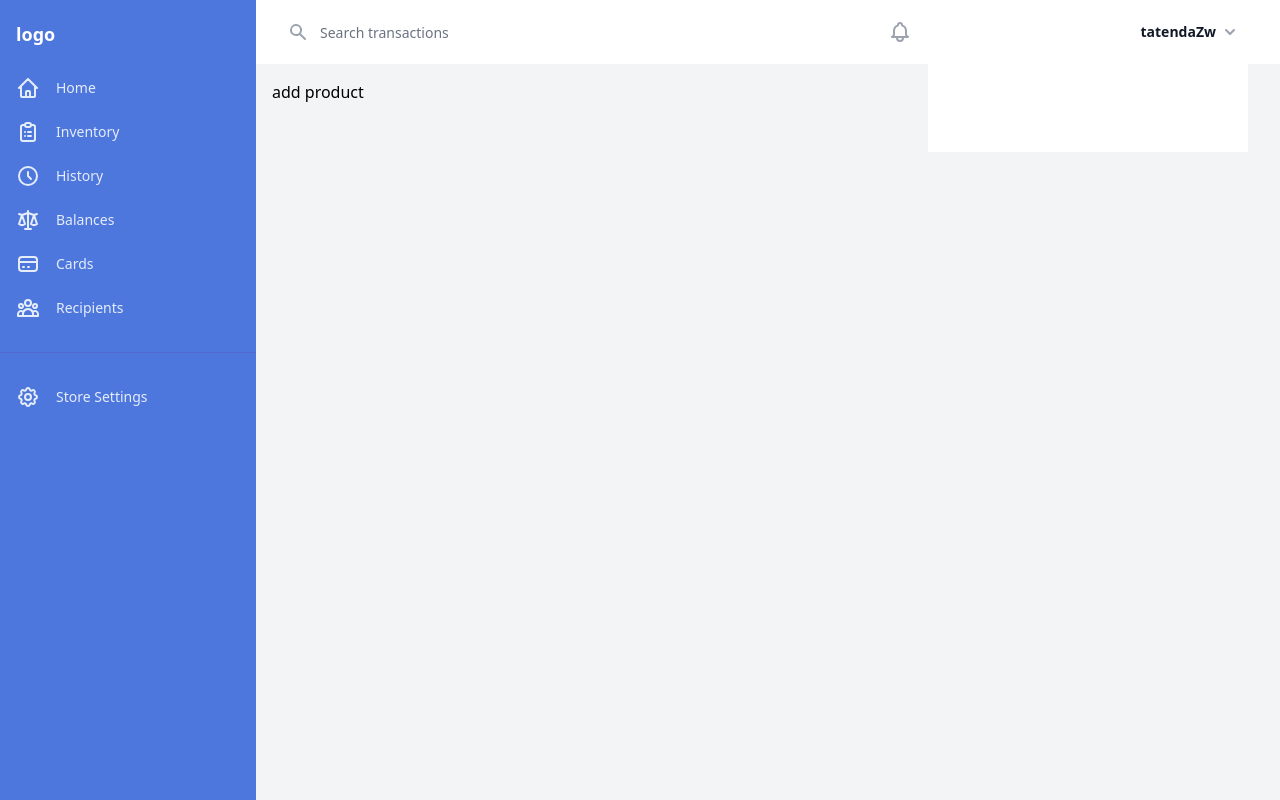
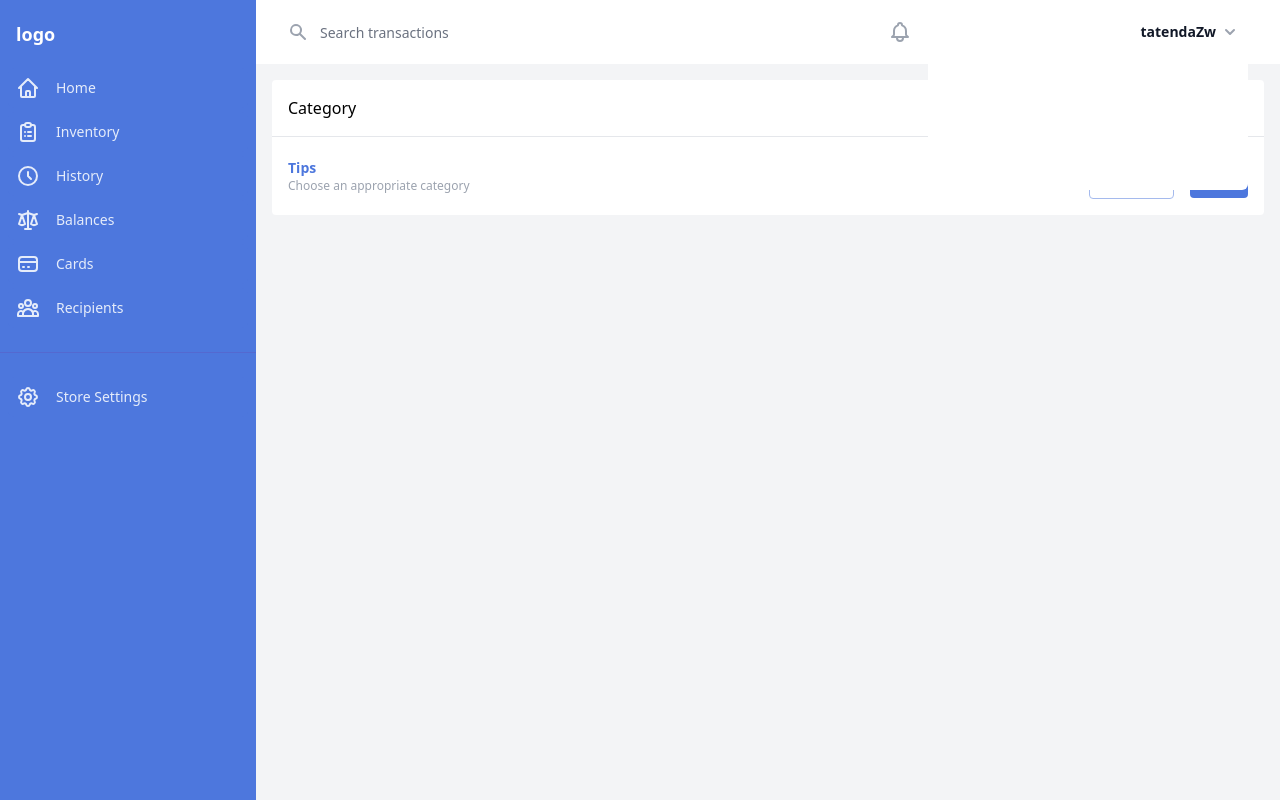
Before and after one commit to tatendabakozw/trolliey, a React (Create React App) app: page /dashboard/addproduct in a window 1280 px wide. Built offline with nearby package versions, Linux system fonts and the light colour scheme; the HTML template or start-up script is replaced by a standard one; what @tailwindcss/typography would draw is missing.

Commit message:
feat: added state machine to add product page for each step whrn adding a product

```diff
--- a/src/App.jsx
+++ b/src/App.jsx
@@ -10,7 +10,7 @@ import Cards from './dashboard/Cards';
 import Receipts from './dashboard/Receipts';
 import Inventory from './dashboard/Inventory';
 import StoreInfo from './dashboard/StoreInfo';
-import AddProduct from './dashboard/AddProduct';
+import AddProduct from './dashboard/AddProduct/AddProduct';
 
 function App() {
   return (
@@ -23,8 +23,8 @@ function App() {
         <Route path='/dashboard/cards' component={Cards} />
         <Route path='/dashboard/receipts' component={Receipts} />
         <Route path='/dashboard/settings' component={StoreInfo} />
+        <Route path='/dashboard/addproduct' component={AddProduct} />
         <Route path='/dashboard/inventory' component={Inventory} />
-        <Route path='/dashboard/addproduct' component={AddProduct} />
         <Route exact path='/dashboard' component={Dashboard} />
         <Route exact path='/' component={Home} />
         <Route path='*' component={NotFound} />
--- a/src/dashboard/AddProduct.jsx
+++ /dev/null
@@ -1,14 +0,0 @@
-import React from 'react'
-import DashboardLayout from '../layouts/DashboardLayout'
-
-function AddProduct() {
-    return (
-        <DashboardLayout>
-            <div className="p-4">
-                add product
-            </div>
-        </DashboardLayout>
-    )
-}
-
-export default AddProduct
--- /dev/null
+++ b/src/dashboard/AddProduct/AddProduct.jsx
@@ -0,0 +1,114 @@
+import React from 'react'
+import { useState } from 'react';
+import DashboardLayout from '../../layouts/DashboardLayout'
+import Category from './Category';
+import Description from './Description';
+import Pricing from './Pricing';
+
+
+function AddProduct() {
+
+    const [state, setState] = useState({
+        step: 1,
+        category: '',
+        sub_category: '',
+        category_picture: '',
+        name: '',
+        description: '',
+        condition: '',
+        type: '',
+        subtitile: '',
+        price: '',
+        discount: '',
+        in_stock: '',
+        pictures: ''
+    })
+
+    // go back to previous page
+    const prevStep = () => {
+        const { step } = state;
+        setState({ step: step - 1 });
+    }
+
+    // proceed to the next step
+    const nextStep = () => {
+        const { step } = state;
+        setState({ step: step + 1 });
+    }
+
+    // handle field change
+    const handleChange = input => e => {
+        setState({ [input]: e.target.value });
+    }
+
+    // desctructuring values from state
+    const { step } = state;
+
+    const { category,
+        sub_category,
+        category_picture,
+        name,
+        description,
+        condition,
+        type,
+        subtitile,
+        price,
+        discount,
+        in_stock,
+        pictures } = state;
+
+    const values = {
+        category,
+        sub_category,
+        category_picture,
+        name,
+        description,
+        condition,
+        type,
+        subtitile,
+        price,
+        discount,
+        in_stock,
+        pictures
+    }
+
+    switch (step) {
+        case 1:
+            return (
+                <Category
+                    nextStep={nextStep}
+                    handleChange={handleChange}
+                    values={values}
+                />
+            )
+        case 2:
+            return (
+                <Description
+                    nextStep={nextStep}
+                    handleChange={handleChange}
+                    prevStep={prevStep}
+                    values={values}
+                />
+            )
+        case 3:
+            return (
+                <Pricing
+                    prevStep={prevStep}
+                    handleChange={handleChange}
+                    values={values}
+                />
+            )
+        default:
+            return (
+                <DashboardLayout>
+                    <div className="p-4">
+                        add product
+                    </div>
+                </DashboardLayout>
+            )
+    }
+
+
+}
+
+export default AddProduct
--- /dev/null
+++ b/src/dashboard/AddProduct/Category.jsx
@@ -0,0 +1,33 @@
+import React from 'react'
+import BlueButton from '../../components/buttons/BlueButton'
+import DashboardLayout from '../../layouts/DashboardLayout'
+
+function Category({ nextStep, handleChange, values }) {
+    return (
+        <DashboardLayout>
+            <div className="p-4 h-full flex">
+                <div className="bg-white rounded flex-1">
+                    <div className="flex-1 p-4 flex flex-col">
+                        Category
+                    </div>
+
+                    <div className="border-t border-gray-200 p-4 flex flex-row items-center ">
+                        <div className="flex flex-row items-center justify-between w-full">
+                            <div className="text-blue-primary text-sm">
+                                <p className="font-semibold">Tips</p>
+                                <p className="text-gray-400 text-xs">Choose an appropriate category</p>
+                            </div>
+                            <div className="ml-auto flex flex-row items-center">
+                                <BlueButton text="Previous" outline className="opacity-50"/>
+                                <div className="mx-2"></div>
+                                <BlueButton text="Next" onClick={() => nextStep()} />
+                            </div>
+                        </div>
+                    </div>
+                </div>
+            </div>
+        </DashboardLayout>
+    )
+}
+
+export default Category
--- /dev/null
+++ b/src/dashboard/AddProduct/Description.jsx
@@ -0,0 +1,32 @@
+import React from 'react'
+import BlueButton from '../../components/buttons/BlueButton'
+import DashboardLayout from '../../layouts/DashboardLayout'
+
+function Description({ nextStep, handleChange, values, prevStep }) {
+    return (
+        <DashboardLayout>
+            <div className="p-4 h-full flex">
+                <div className="bg-white rounded flex-1">
+                    <div className="flex-1 p-4 flex flex-col">
+                        desciption
+                    </div>
+                    <div className="border-t border-gray-200 p-4 flex flex-row items-center ">
+                        <div className="flex w-full justify-between flex-row">
+                            <div className="text-blue-primary text-sm">
+                                <p className="font-semibold">Tips</p>
+                                <p className="text-gray-400 text-xs">Price plays a major role in the success business</p>
+                            </div>
+                            <div className="ml-auto flex flex-row items-center">
+                                <BlueButton text="Previous" outline onClick={() => prevStep()} />
+                                <div className="mx-2"></div>
+                                <BlueButton text="Next" onClick={() => nextStep()} />
+                            </div>
+                        </div>
+                    </div>
+                </div>
+            </div>
+        </DashboardLayout>
+    )
+}
+
+export default Description
--- /dev/null
+++ b/src/dashboard/AddProduct/Pricing.jsx
@@ -0,0 +1,32 @@
+import React from 'react'
+import BlueButton from '../../components/buttons/BlueButton'
+import DashboardLayout from '../../layouts/DashboardLayout'
+
+function Pricing({ handleChange, values, prevStep }) {
+    return (
+        <DashboardLayout>
+            <div className="p-4 h-full flex">
+                <div className="bg-white rounded flex-1">
+                    <div className="flex-1 p-4 flex flex-col">
+                        pricing
+                    </div>
+                    <div className="border-t border-gray-200 p-4 flex flex-row items-center ">
+                        <div className="w-full justify-between flex flex-row items-center">
+                            <div className="text-blue-primary text-sm">
+                                <p className="font-semibold">Tips</p>
+                                <p className="text-gray-400 text-xs">Price plays a major role in the success business</p>
+                            </div>
+                            <div className="ml-auto flex flex-row items-center">
+                                <BlueButton text="Previous" outline onClick={() => prevStep()} />
+                                <div className="mx-2"></div>
+                                <BlueButton text="Next" className="opacity-50" />
+                            </div>
+                        </div>
+                    </div>
+                </div>
+            </div>
+        </DashboardLayout>
+    )
+}
+
+export default Pricing
```
